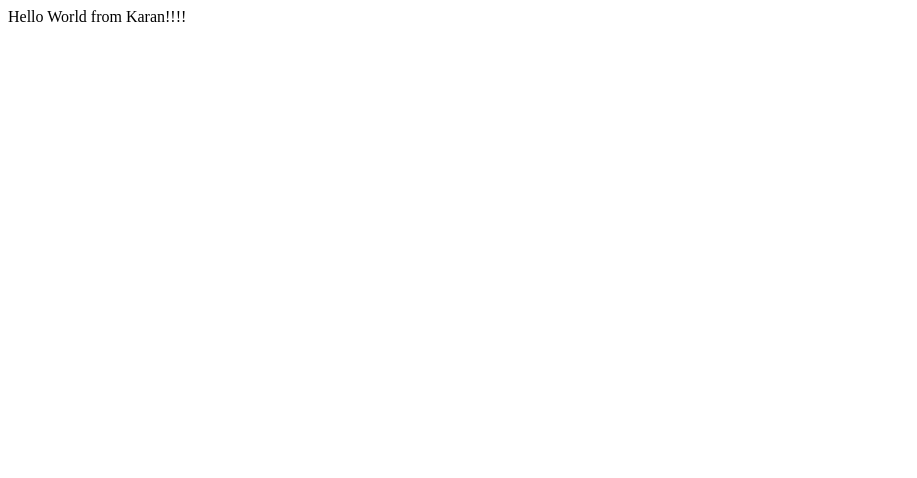
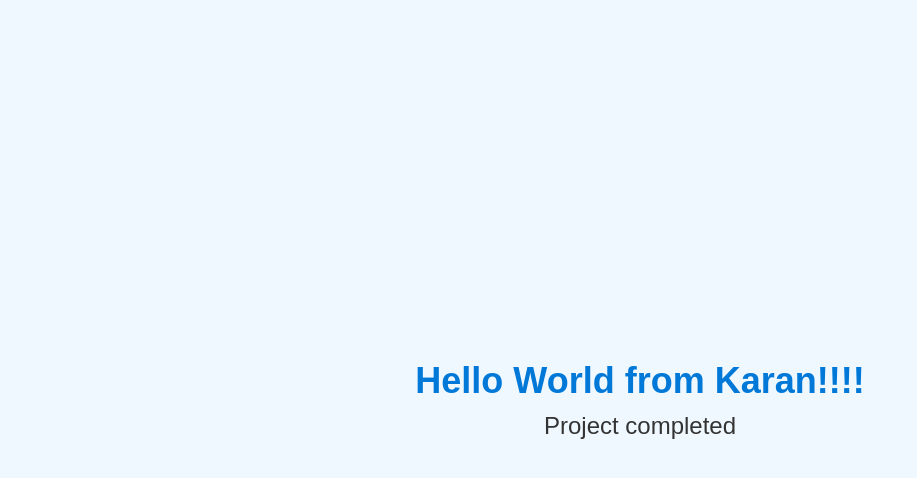
Before and after one commit to KaranRajdhan/Jenkins, a plain HTML site: page index.html in a window 1280 px wide. Shown: the whole page, without its empty margins (0-917 px from the left). Drawn offline with Linux system fonts and the light colour scheme.

Commit message:
Update index.html

```diff
--- a/index.html
+++ b/index.html
@@ -1 +1,38 @@
-Hello World from Karan!!!!
+<!DOCTYPE html>
+<html lang="en">
+<head>
+    <meta charset="UTF-8">
+    <meta name="viewport" content="width=device-width, initial-scale=1.0">
+    <title>Project Completed</title>
+    <style>
+        body {
+            font-family: Arial, sans-serif;
+            margin: 0;
+            height: 100vh;
+            display: flex;
+            justify-content: center;
+            align-items: center;
+            background-color: #f0f8ff;
+            color: #333;
+        }
+        .message {
+            text-align: center;
+        }
+        h1 {
+            color: #0078D7;
+            font-size: 36px;
+            margin: 0;
+        }
+        p {
+            font-size: 24px;
+            margin: 10px 0 0;
+        }
+    </style>
+</head>
+<body>
+    <div class="message">
+        <h1>Hello World from Karan!!!!</h1>
+        <p>Project completed</p>
+    </div>
+</body>
+</html>
```
